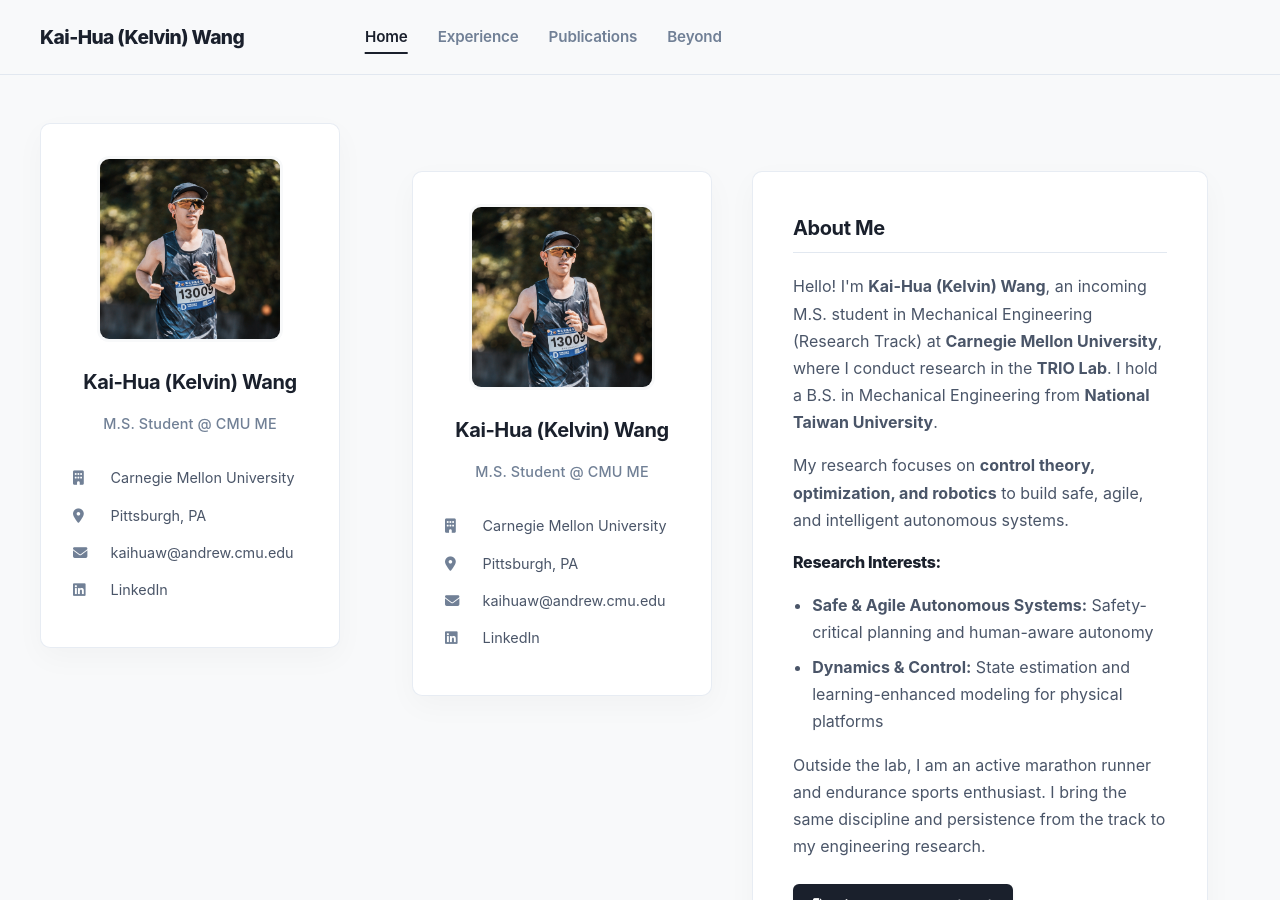
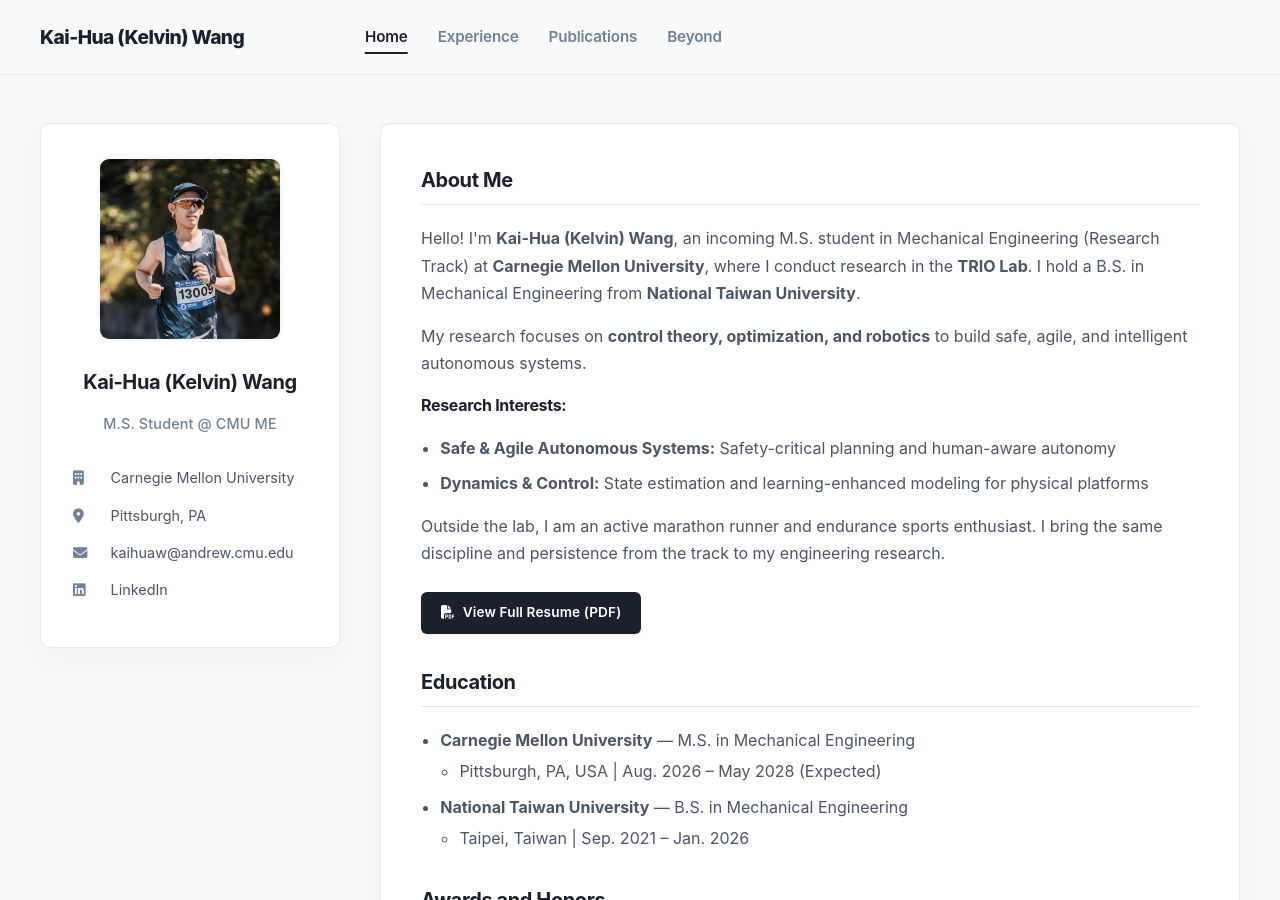
Before and after one commit to Kelvin1106/Kelvin1106.github.io, a Jekyll site: the page built from pages/home.md, in a window 1280 px wide and 900 px high. Built offline with Jekyll 4.4.1, drawn with Linux system fonts in a browser that asks for light colours.

Commit message:
Update home.md

```diff
--- a/pages/home.md
+++ b/pages/home.md
@@ -50,7 +50,7 @@ body {
 
 .sidebar-profile-name {
   font-size: 1.25rem;
-  font-weight: 700;              /* 700 字重，纖細俐落不臃腫 */
+  font-weight: 700;
   margin-bottom: 0.25rem;
   color: #1A202C;
   letter-spacing: -0.02em;
@@ -110,7 +110,7 @@ body {
 
 .experience-section-title {
   font-size: 1.25rem;
-  font-weight: 700;              /* 精緻幾何線條 */
+  font-weight: 700;
   margin-bottom: 1.25rem;
   margin-top: 2rem;
   color: #1A202C;
@@ -201,22 +201,7 @@ ul ul {
 
 <!-- Main Container -->
 <div class="experience-container">
-  <!-- Sidebar -->
-  <aside class="experience-sidebar">
-    <img src="{{ site.baseurl }}/assets/profile.png" alt="Profile photo" class="sidebar-profile-pic">
-    <h3 class="sidebar-profile-name">Kai-Hua (Kelvin) Wang</h3>
-    <p class="sidebar-profile-title">M.S. Student @ CMU ME</p>
-    <ul class="sidebar-contact-info">
-      <li><i class="fa-solid fa-building"></i> {{ site.author.employer }}</li>
-      <li><i class="fa-solid fa-location-dot"></i> {{ site.author.location }}</li>
-      <li><i class="fa-solid fa-envelope"></i> <a href="mailto:{{ site.author.email }}">{{ site.author.email }}</a></li>
-      <li><i class="fa-brands fa-linkedin"></i> <a href="{{ site.author.linkedin }}">LinkedIn</a></li>
-    </ul>
-  </aside>
-
-<!-- Main Container -->
-<div class="experience-container">
-  <!-- Sidebar -->
+  <!-- Sidebar (僅保留唯一一個) -->
   <aside class="experience-sidebar">
     <img src="{{ site.baseurl }}/assets/profile.png" alt="Profile photo" class="sidebar-profile-pic">
     <h3 class="sidebar-profile-name">Kai-Hua (Kelvin) Wang</h3>
@@ -240,7 +225,7 @@ ul ul {
       <p style="line-height: 1.7; color: #4A5568;">
         My research focuses on <strong>control theory, optimization, and robotics</strong> to build safe, agile, and intelligent autonomous systems.
       </p>
-      <p style="margin-top: 1rem; font-weight: 800; color: #1A202C; letter-spacing: -0.02em;">Research Interests:</p>
+      <p style="margin-top: 1rem; font-weight: 700; color: #1A202C; letter-spacing: -0.02em;">Research Interests:</p>
       <ul>
         <li><strong>Safe & Agile Autonomous Systems:</strong> Safety-critical planning and human-aware autonomy</li>
         <li><strong>Dynamics & Control:</strong> State estimation and learning-enhanced modeling for physical platforms</li>
```
Also changed, not shown: other parts of pages/home.md (+4 -4 lines).
